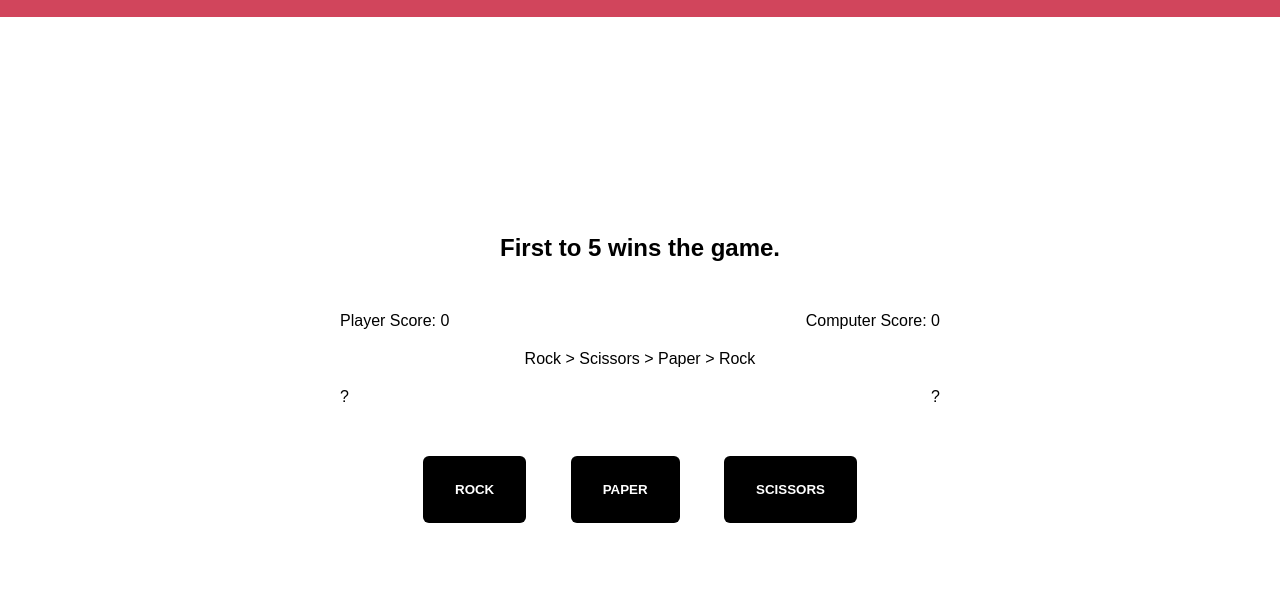
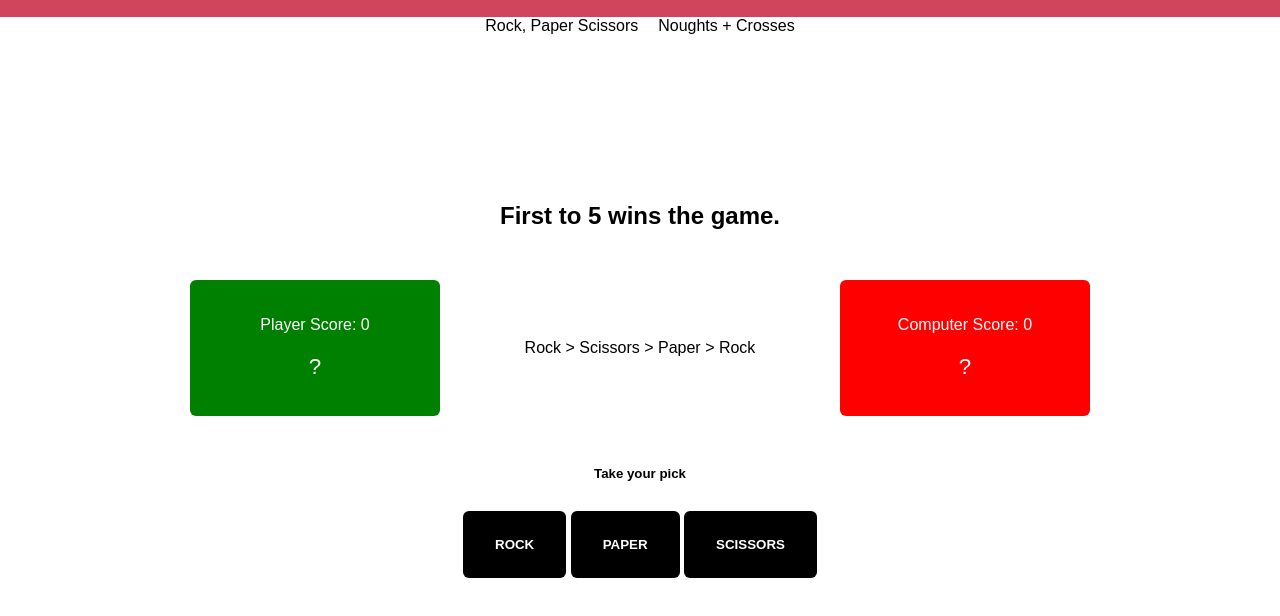
Before and after one commit to ABaker14791/Rock-Paper-Scissors-JS, a plain HTML site: page index.html in a window 1280 px wide. Shown: the part 60-676 px from the top of the page. Drawn offline with Linux system fonts and the light colour scheme.

```diff
--- a/index.html
+++ b/index.html
@@ -9,23 +9,31 @@
   </head>
   <body>
     <header><h1>Rock, Paper, Scissors Game</h1></header>
+    <div class="games-list">
+      <a href="/" class="nav-link">Rock, Paper Scissors</a>
+      <a href="/noughts+crosses" class="nav-link">Noughts + Crosses</a>
+    </div>
+
     <div class="container">
       <h2>First to 5 wins the game.</h2>
       <div class="game-info">
-        <div class="scoreboard">
+        <div class="player">
           <p id="playerPoints">Player Score: 0</p>
-          <p id="computerPoints">Computer Score: 0</p>
+          <p id="playerSign">?</p>
         </div>
+
         <div class="score-announcement">
           <p id="scoreMessage">Rock > Scissors > Paper > Rock</p>
         </div>
 
-        <div class="battle-field">
-          <p id="playerSign">?</p>
+        <div class="computer">
+          <p id="computerPoints">Computer Score: 0</p>
+
           <p id="computerSign">?</p>
         </div>
       </div>
 
+      <h5 class="selection-heading">Take your pick</h5>
       <div class="user-pick">
         <button class="rock" id="rockBtn">Rock</button>
         <button class="paper" id="paperBtn">Paper</button>
@@ -34,7 +42,7 @@
     </div>
     <div class="endgame-modal-overlay" id="overlay">
       <div class="endgame-modal-window" id="endGameModal">
-        <h4>Game Finished!</h4>
+        <h4 id="winnerHeading">Game Finished!</h4>
         <p id="winnerText">Who wins?</p>
         <button class="play-again-btn" id="playAgainBtn">Play Again?</button>
       </div>
--- a/main.js
+++ b/main.js
@@ -47,6 +47,7 @@ const playerSign = document.getElementById("playerSign");
 const computerSign = document.getElementById("computerSign");
 const endGameModal = document.getElementById("endGameModal");
 const overlay = document.getElementById("overlay");
+const winnerHeading = document.getElementById("winnerHeading");
 const winnerText = document.getElementById("winnerText");
 const playAgainBtn = document.getElementById("playAgainBtn");
 
@@ -63,8 +64,6 @@ function handleClick(playerSelection) {
 
   playerSign.textContent = `You played ${playerSelection}!`;
   computerSign.textContent = `Computer played ${computerSelection}!`;
-
-  console.log(roundWinner);
 }
 
 function updateScore() {
@@ -85,17 +84,21 @@ function updateScore() {
 
 function showEndGameModal() {
   if (playerScore === 5) {
+    winnerHeading.textContent = "Winner!";
     winnerText.textContent = "You defeated the computer and won the game!";
   } else {
-    winnerText.textContent = "You're shit! beaten by a computer =D";
+    winnerHeading.textContent = "You lose!";
+    winnerText.textContent = "You're sh*t! Beaten by a computer!";
   }
 
+  // TODO: can i use toggle here to simplify this code?
   overlay.classList.remove("endgame-modal-overlay");
   overlay.classList.add("endgame-modal-overlay-active");
   endGameModal.classList.remove("endgame-modal-window");
   endGameModal.classList.add("endgame-modal-window-active");
 }
 
+// TODO: Reset scores rather than refreshing page
 function newGame() {
   window.location.reload();
 }
--- a/style.css
+++ b/style.css
@@ -17,13 +17,34 @@ header {
   color: #fff;
 }
 
+.games-list {
+  height: 23px;
+  display: flex;
+  justify-content: center;
+  gap: 20px;
+  color: #000;
+}
+
+.games-list a {
+  text-decoration: none;
+  color: #000;
+}
+
+.games-list a:hover {
+  color: coral;
+}
+
 .container {
   display: flex;
   flex-direction: column;
   justify-content: center;
   align-items: center;
   gap: 50px;
-  min-height: calc(100vh - 77px);
+  min-height: calc(100vh - 100px);
+}
+
+.selection-heading {
+  margin-bottom: -20px;
 }
 
 .user-pick button {
@@ -33,21 +54,34 @@ header {
   text-transform: uppercase;
   font-weight: bold;
   cursor: pointer;
-  margin: 0 20px;
+  /* margin: 0 20px; */
   border: none;
   border-radius: 6px;
 }
 
 /* game info styles */
 .game-info {
-  max-width: 600px;
+  display: flex;
+  justify-content: space-between;
+  max-width: 900px;
   width: 100%;
 }
 
-.scoreboard {
+.player {
   display: flex;
-  justify-content: space-between;
-  gap: 50px;
+  flex-direction: column;
+  gap: 20px;
+  background-color: green;
+  color: #fff;
+  font-size: 1.4rem;
+  padding: 36px 16px;
+  border-radius: 6px;
+  min-width: 250px;
+  text-align: center;
+}
+
+#playerPoints {
+  font-size: 1rem;
 }
 
 .score-announcement {
@@ -57,10 +91,21 @@ header {
   margin: 20px 0;
 }
 
-.battle-field {
+.computer {
   display: flex;
-  justify-content: space-between;
-  gap: 40px;
+  flex-direction: column;
+  gap: 20px;
+  background-color: red;
+  color: #fff;
+  font-size: 1.4rem;
+  padding: 36px 16px;
+  border-radius: 6px;
+  min-width: 250px;
+  text-align: center;
+}
+
+#computerPoints {
+  font-size: 1rem;
 }
 
 /* End game modal styles */
@@ -91,6 +136,7 @@ header {
   display: flex;
   flex-direction: column;
   justify-content: center;
+  border-radius: 6px;
   align-items: center;
   gap: 40px;
   height: 400px;
@@ -105,3 +151,10 @@ header {
   border-radius: 5px;
   cursor: pointer;
 }
+
+@media (max-width: 678px) {
+  .game-info {
+    flex-direction: column;
+    width: 90%;
+  }
+}
```
